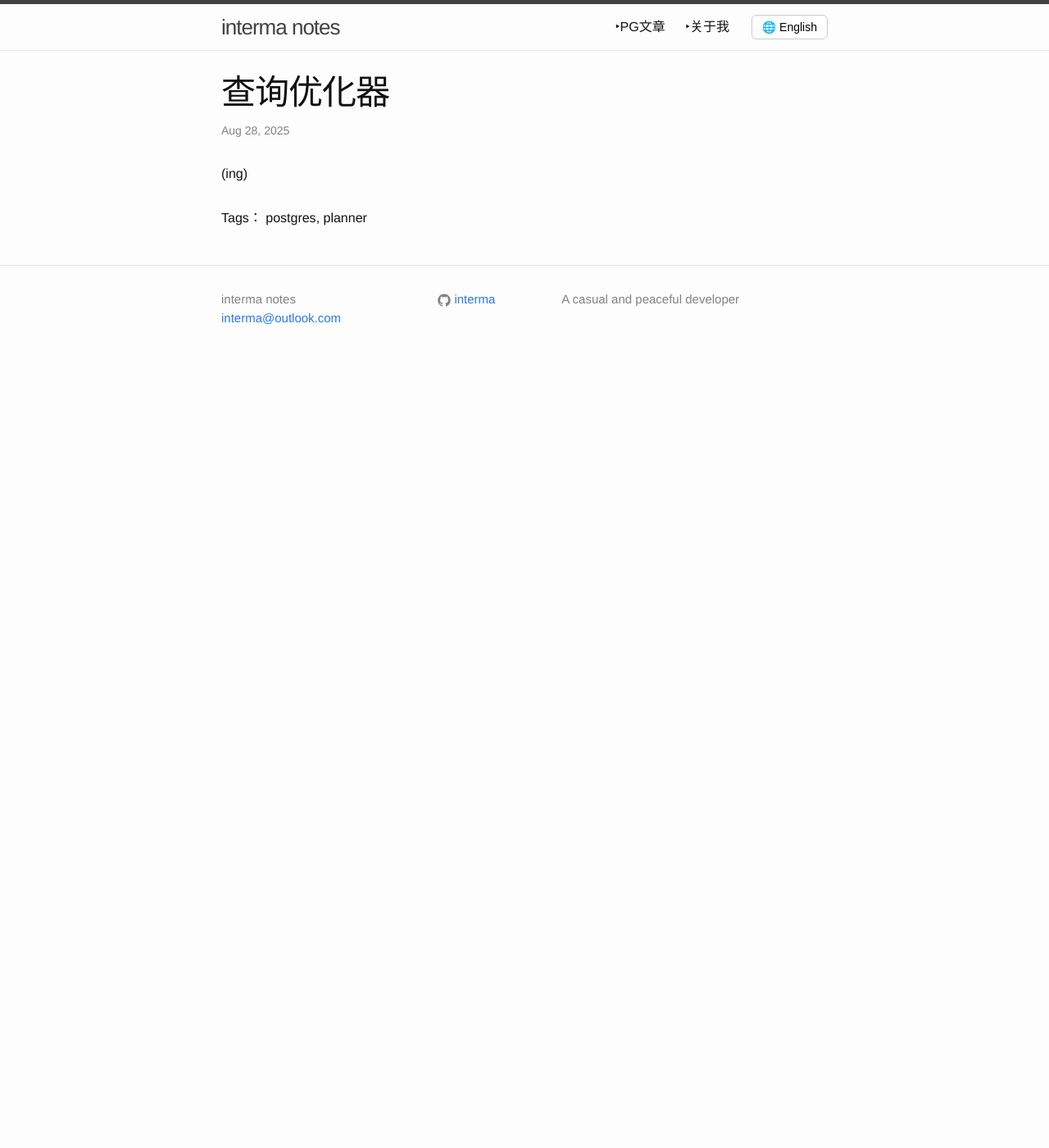
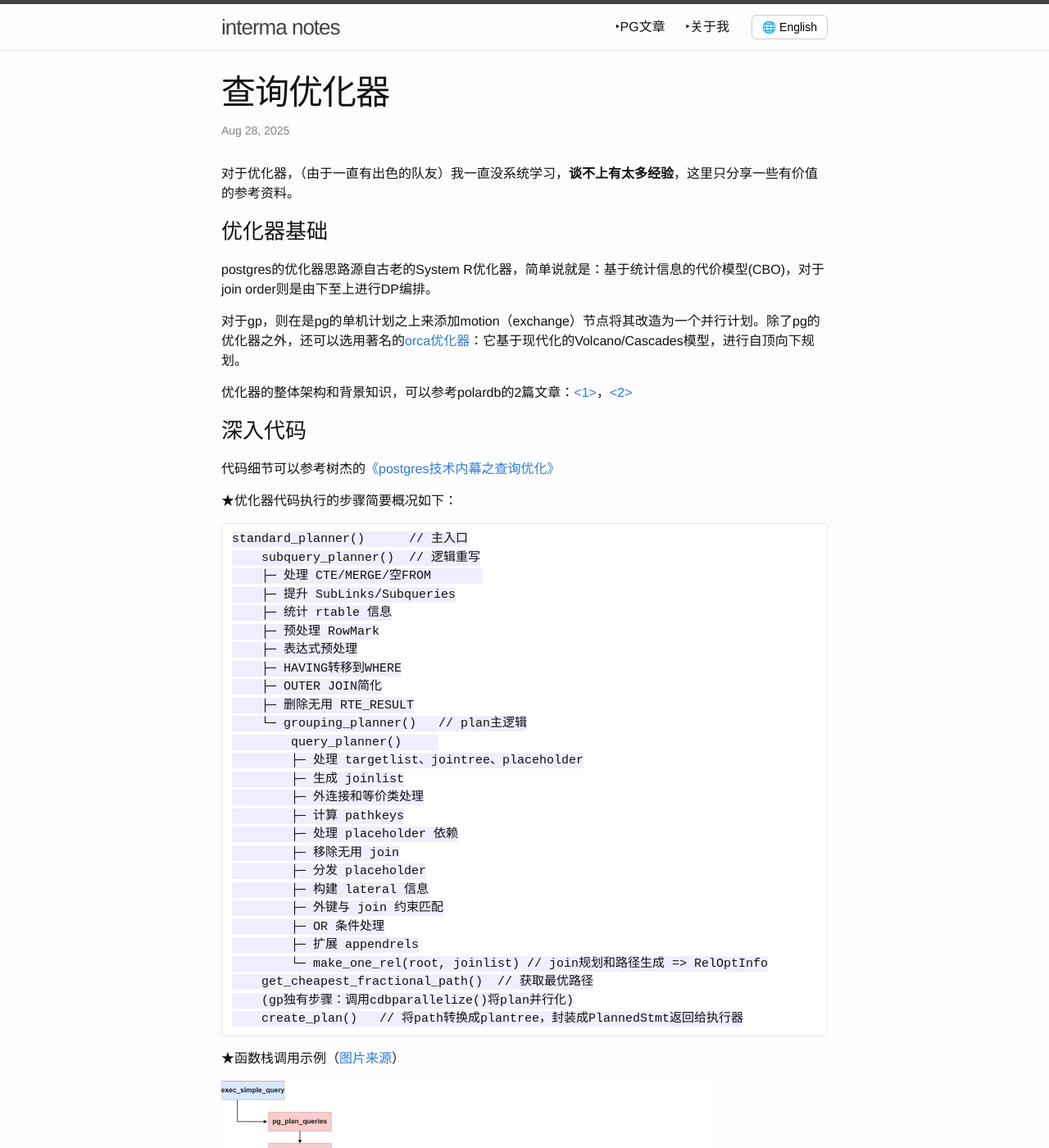
Before and after one commit to interma/interma.github.io, a Jekyll site: the page built from _posts/2025-10-01-planner.markdown, in a window 1280 px wide and 1400 px high. Shown: the whole window at 82% size. Built offline with Jekyll 4.4.1, drawn with Linux system fonts in a browser that asks for light colours; some of the changed text lies outside the part shown.

Commit message:
finished planner

````diff
--- a/_posts/2025-10-01-planner.markdown
+++ b/_posts/2025-10-01-planner.markdown
@@ -5,5 +5,67 @@ date:   2025-08-28 10:17:03 +0800
 permalink: /postgres/planner.html
 tags: [postgres, planner]
 ---
+对于优化器，（由于一直有出色的队友）我一直没系统学习，**谈不上有太多经验**，这里只分享一些有价值的参考资料。
 
-(ing)
+### 优化器基础
+postgres的优化器思路源自古老的System R优化器，简单说就是：基于统计信息的代价模型(CBO)，对于join order则是由下至上进行DP编排。
+
+对于gp，则在是pg的单机计划之上来添加motion（exchange）节点将其改造为一个并行计划。除了pg的优化器之外，还可以选用著名的[orca优化器](https://github.com/greenplum-db/gpdb-archive/tree/main/src/backend/gporca)：它基于现代化的Volcano/Cascades模型，进行自顶向下规划。
+
+优化器的整体架构和背景知识，可以参考polardb的2篇文章：[<1>](https://zhuanlan.zhihu.com/p/336084031)，[<2>](https://zhuanlan.zhihu.com/p/370372242)
+
+### 深入代码
+代码细节可以参考树杰的[《postgres技术内幕之查询优化》](https://book.douban.com/subject/30256561/)
+
+★优化器代码执行的步骤简要概况如下：
+```
+standard_planner()      // 主入口
+    subquery_planner()  // 逻辑重写
+    ├─ 处理 CTE/MERGE/空FROM
+    ├─ 提升 SubLinks/Subqueries
+    ├─ 统计 rtable 信息
+    ├─ 预处理 RowMark
+    ├─ 表达式预处理
+    ├─ HAVING转移到WHERE
+    ├─ OUTER JOIN简化
+    ├─ 删除无用 RTE_RESULT
+    └─ grouping_planner()   // plan主逻辑
+        query_planner()
+        ├─ 处理 targetlist、jointree、placeholder
+        ├─ 生成 joinlist
+        ├─ 外连接和等价类处理
+        ├─ 计算 pathkeys
+        ├─ 处理 placeholder 依赖
+        ├─ 移除无用 join
+        ├─ 分发 placeholder
+        ├─ 构建 lateral 信息
+        ├─ 外键与 join 约束匹配
+        ├─ OR 条件处理
+        ├─ 扩展 appendrels
+        └─ make_one_rel(root, joinlist) // join规划和路径生成 => RelOptInfo
+    get_cheapest_fractional_path()  // 获取最优路径
+    (gp独有步骤：调用cdbparallelize()将plan并行化)
+    create_plan()   // 将path转换成plantree，封装成PlannedStmt返回给执行器
+```
+
+★函数栈调用示例（[图片来源](https://mp.weixin.qq.com/s/OwkhZKHnTj7Y7uWP2T31wA)）
+
+![image]({{ site.url }}/assets/images/planner-funcs.webp){: width="600px"}
+
+★主要结构体
+
+如Query, Path, RelOptInfo等等 (todo)
+
+### Discussion
+
+优化器主要需要解决2个问题（按我目前的肤浅理解）：
+- 选择率估计：基于[统计信息](https://zhuanlan.zhihu.com/p/165000083)，之前gp很多客户case都是由于统计信息不准确造成的
+- join order：目前的pg还是采用简单DP+遗传算法，而更现代的做法是[DPccp论文](https://www.vldb.org/conf/2006/p930-moerkotte.pdf)
+
+由于相关概念都比较抽象，想深入掌握优化器，**必须**结合具体的case，这里有几篇doris很好的优化经验：[<1>](https://mp.weixin.qq.com/s/YKhyUlakWIKdBigDe1jR-A)，[<2>](https://zhuanlan.zhihu.com/p/706527168)
+
+Questions:
+1. 多表join的结果估计：比如2个表join，如何估算结果的行数？
+    > 提示：必然要通过统计信息，具体需要那种？
+2. 代码练习，新增一个plan节点
+    > 可以考虑新增一个sql语法 + plan节点 + 执行器节点，走一遍query处理的全过程
--- a/postgres.markdown
+++ b/postgres.markdown
@@ -37,7 +37,7 @@ nav_order: 1
 * MVCC和快照
 
 ### 优化器
-* [优化器基础和资料汇总]({% post_url 2025-10-01-planner %})
+* ✔[优化器基础和资料汇总]({% post_url 2025-10-01-planner %})
 
 ### 执行器
 * ✔[执行器基础]({% post_url 2025-09-16-executor-common %})
````
Also changed, not shown: assets/images/planner-funcs.webp (added).
